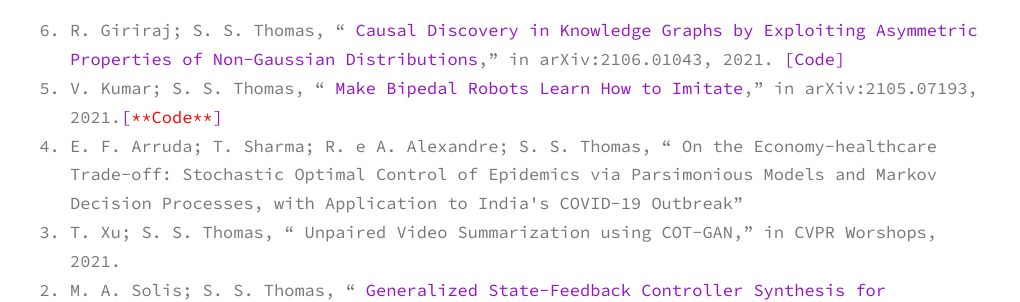
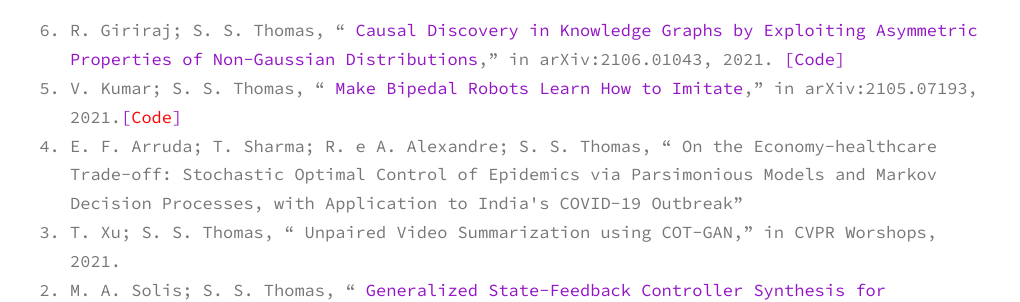
Before and after one commit to sinnuthomas/sinnuthomas.github.io, a Jekyll site: the page built from publications.md, in a window 1280 px wide and 900 px high. Shown: the part 231-533 px from the top of the window, without its empty margins (130-1150 px from the left). Built offline with Jekyll 4.4.1, drawn with Linux system fonts in a browser that asks for light colours.

Commit message:
Update publications.md

```diff
--- a/publications.md
+++ b/publications.md
@@ -7,7 +7,7 @@
 * **2021**
 <ol reversed>
   <li>R. Giriraj; S. S. Thomas, “ <a href="https://arxiv.org/abs/2106.01043">Causal Discovery in Knowledge Graphs by Exploiting Asymmetric Properties of Non-Gaussian Distributions</a>,” in arXiv:2106.01043, 2021. <a href="https://www.github.com/rohangiriraj/CausalKG">[Code]</a></li>
-  <li>V. Kumar; S. S. Thomas, “ <a href="https://arxiv.org/abs/2105.07193">Make Bipedal Robots Learn How to Imitate</a>,” in arXiv:2105.07193, 2021.<a href="https://github.com/8-vishal/Imitation-Learning-in-bipedal-robots">[<span style="color:red">**Code**</span>]</a> </li>
+  <li>V. Kumar; S. S. Thomas, “ <a href="https://arxiv.org/abs/2105.07193">Make Bipedal Robots Learn How to Imitate</a>,” in arXiv:2105.07193, 2021.<a href="https://github.com/8-vishal/Imitation-Learning-in-bipedal-robots">[<font color='red'>Code</font>]</a> </li>
   <li>E. F. Arruda; T. Sharma; R. e A. Alexandre; S. S. Thomas, “ On the Economy-healthcare Trade-off: Stochastic Optimal Control of Epidemics via Parsimonious Models and Markov Decision Processes, with Application to India's COVID-19 Outbreak” </li>
   <li>T. Xu; S. S. Thomas, “ Unpaired Video Summarization using COT-GAN,” in CVPR Worshops, 2021. </li>
   <li>M. A. Solis; S. S. Thomas, “ <a href="https://arxiv.org/abs/2103.17158">Generalized State-Feedback Controller Synthesis for Underactuated Systems through Bayesian Optimization</a>,” in arXiv:2103.17158, 2021. <a href="https://github.com/miguel-a-solis/Solis-Thomas2021">[Code]</a></li>
```
